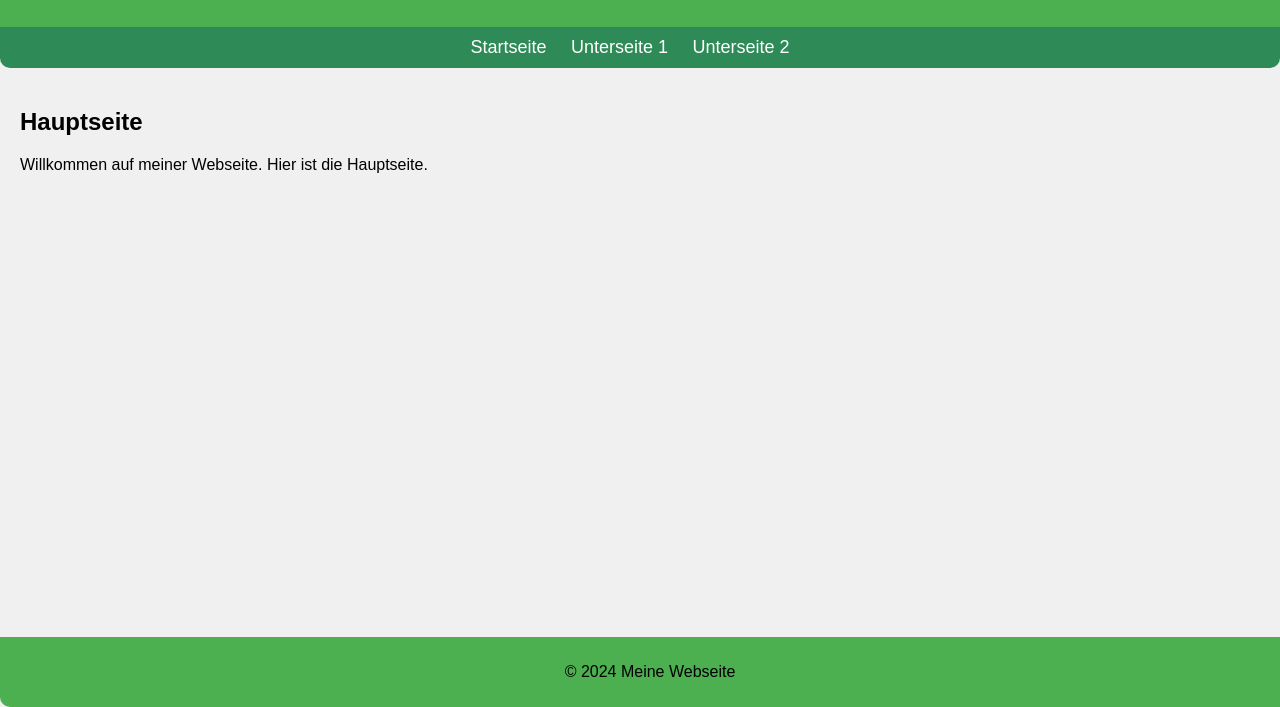
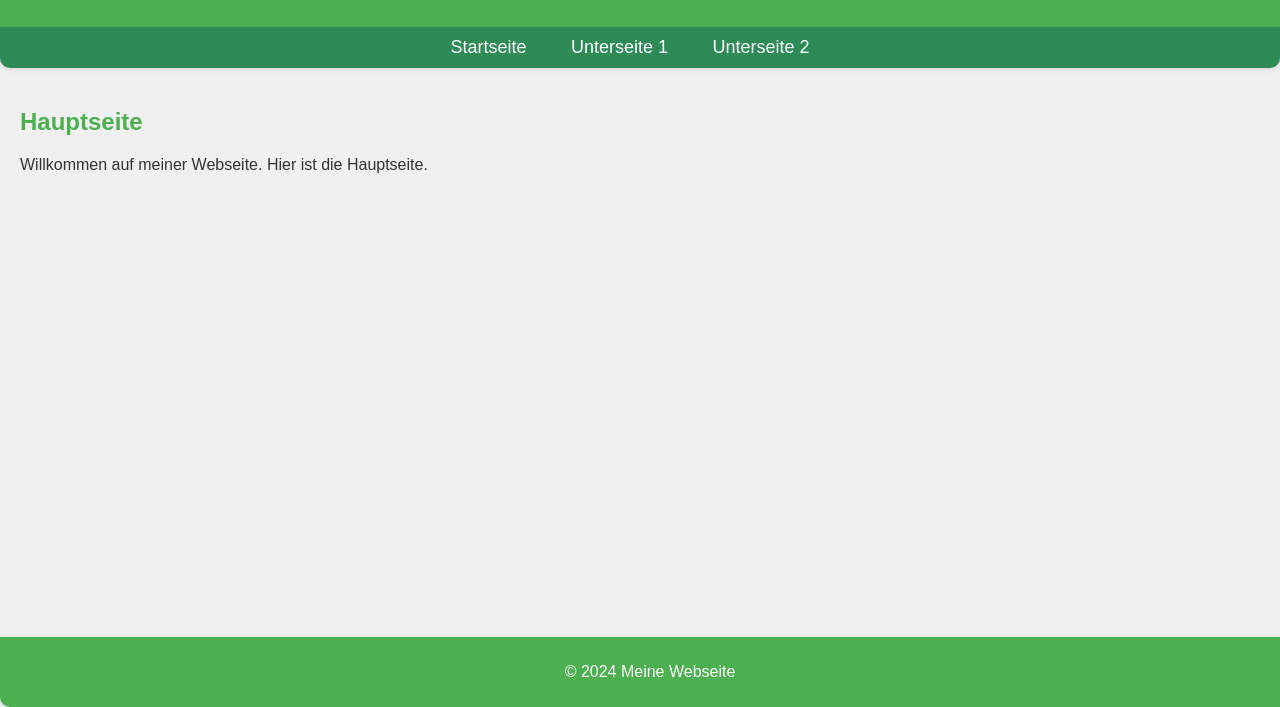
Before and after one commit to Jamancode/jamancode.github.io, a plain HTML site: page Index.html in a window 1280 px wide. Shown: the part 93-800 px from the top of the page. Drawn offline with Linux system fonts and the light colour scheme.

Commit message:
Update Index.html

```diff
--- a/Index.html
+++ b/Index.html
@@ -1,5 +1,5 @@
 <!DOCTYPE html>
-<html lang="en">
+<html lang="de">
 <head>
     <meta charset="UTF-8">
     <meta name="viewport" content="width=device-width, initial-scale=1.0">
@@ -53,6 +53,23 @@
             bottom: 0;
             width: 100%;
         }
+        /* Modernes Design */
+        h1, h2 {
+            color: #4CAF50;
+        }
+        p {
+            color: #333;
+        }
+        header, nav, footer {
+            box-shadow: 0 2px 4px rgba(0, 0, 0, 0.1);
+        }
+        nav ul li a {
+            padding: 10px;
+            border-radius: 5px;
+        }
+        footer p {
+            color: white;
+        }
     </style>
 </head>
 <body>
```
